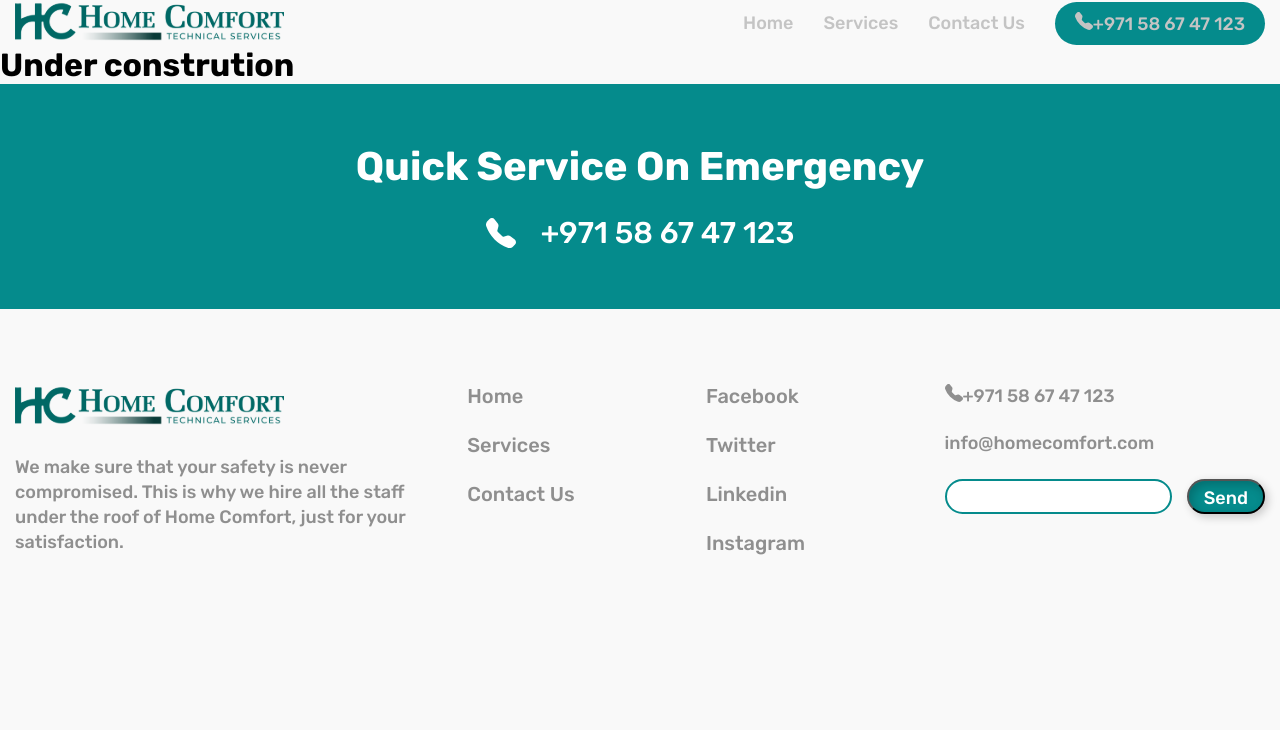
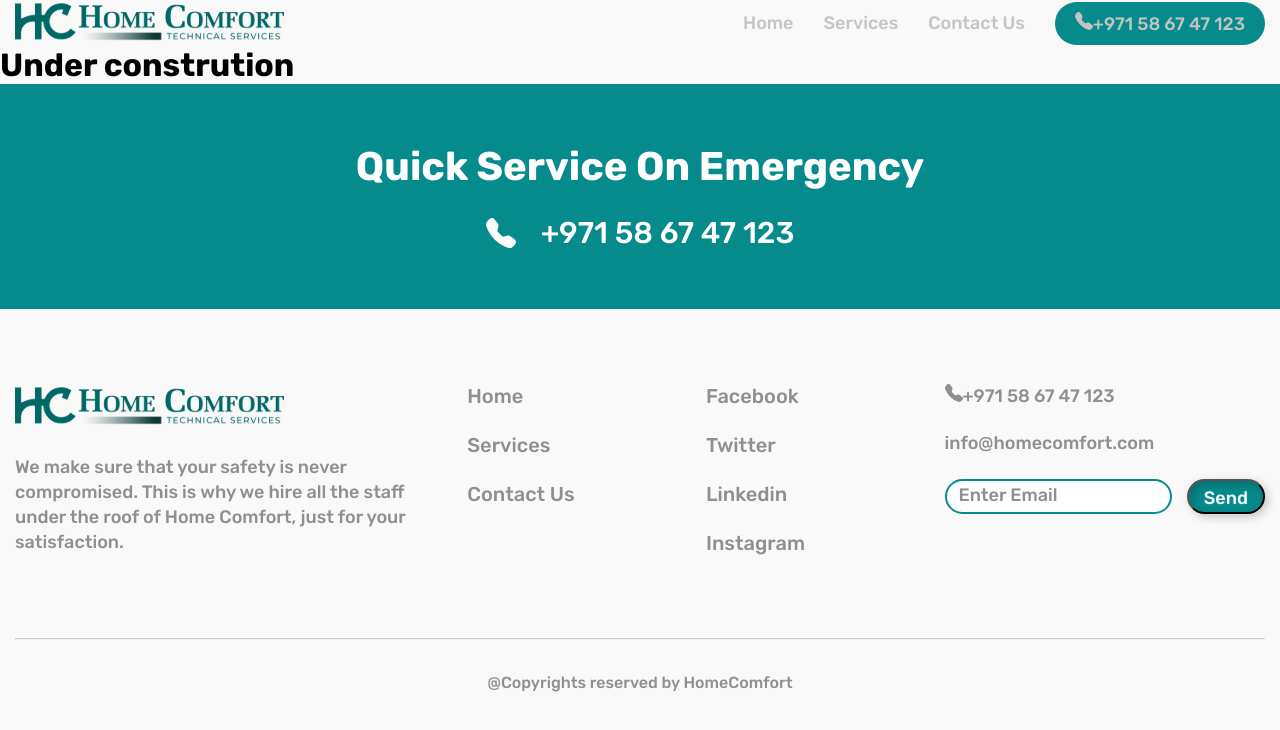
Before and after one commit to sadiqusman007/firstproject, a React (Create React App) app: page / in a window 1280 px wide. Shown: the top 730 px of the page. Built offline with nearby package versions, Linux system fonts and the light colour scheme.

Commit message:
project setup

```diff
--- a/src/index.css
+++ b/src/index.css
@@ -172,8 +172,15 @@ body{
   width:100%;
   height:35px;
   border-radius: 341px;
-  border: 2px solid #058B8C
+  border: 2px solid #058B8C;
+  padding: 12px;
 
+}
+
+::placeholder{
+  color:#8F8F8F;
+  font-size: 18px;
+  font-weight: 300;
 }
 
 .form_footer input[type=submit]{
@@ -186,3 +193,22 @@ body{
   box-shadow: 3px 3px 10px 0px rgba(0, 0, 0, 0.20), 3px 4px 10px 0px rgba(0, 0, 0, 0.20) inset;
   padding: 6px 15px;
 }
+
+hr{
+  background: #c4c4c4;
+  display: block;
+  margin-block-end: 0.5em;
+  margin-block-start: 0.5em;
+  opacity: 0.5;
+  height:2px;
+}
+
+.footer_copyright{
+  color: #8f8f8f;
+  font-size: 16px;
+  font-weight: 400;
+  line-height: 30px;
+  padding: 20px 0;
+  text-align: center;
+
+}
--- a/src/layout/footer.js
+++ b/src/layout/footer.js
@@ -37,13 +37,15 @@ const Footer = (props) => {
             <a href="tel:+971586747123">{props.icons}<span>+971 58 67 47 123</span></a>
             <a href="mailto:info@homecomfort.com"><span>info@homecomfort.com</span></a>
           <form className='form_footer' action="">
-            <input type="text" />
+            <input type="text" placeholder="Enter Email"/>
             <input type="submit" value="Send" />
           </form>
           </div>
         </div>
+        <hr/>
+        <p className="footer_copyright">@Copyrights reserved by HomeComfort</p>
         </div>
-    </footer>
+      </footer>
 
     </>
   )
```
